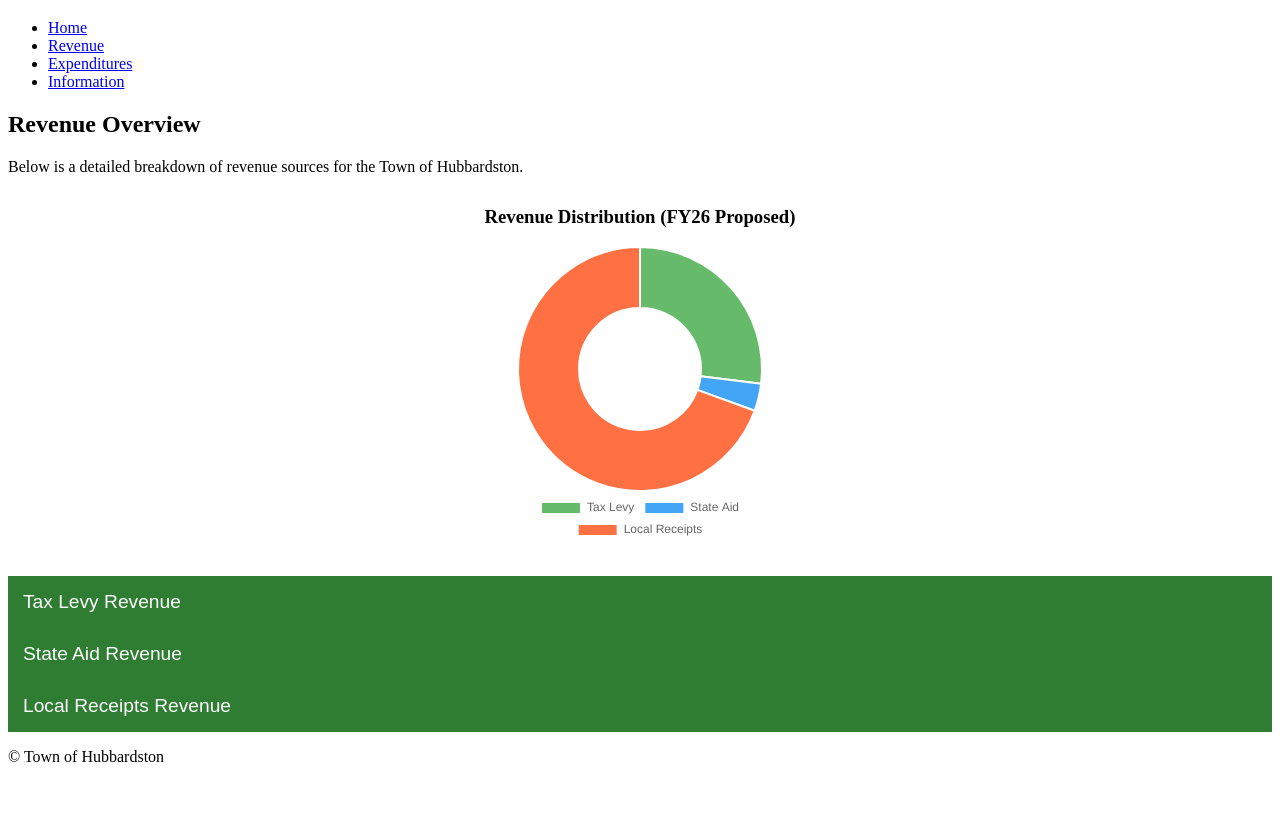
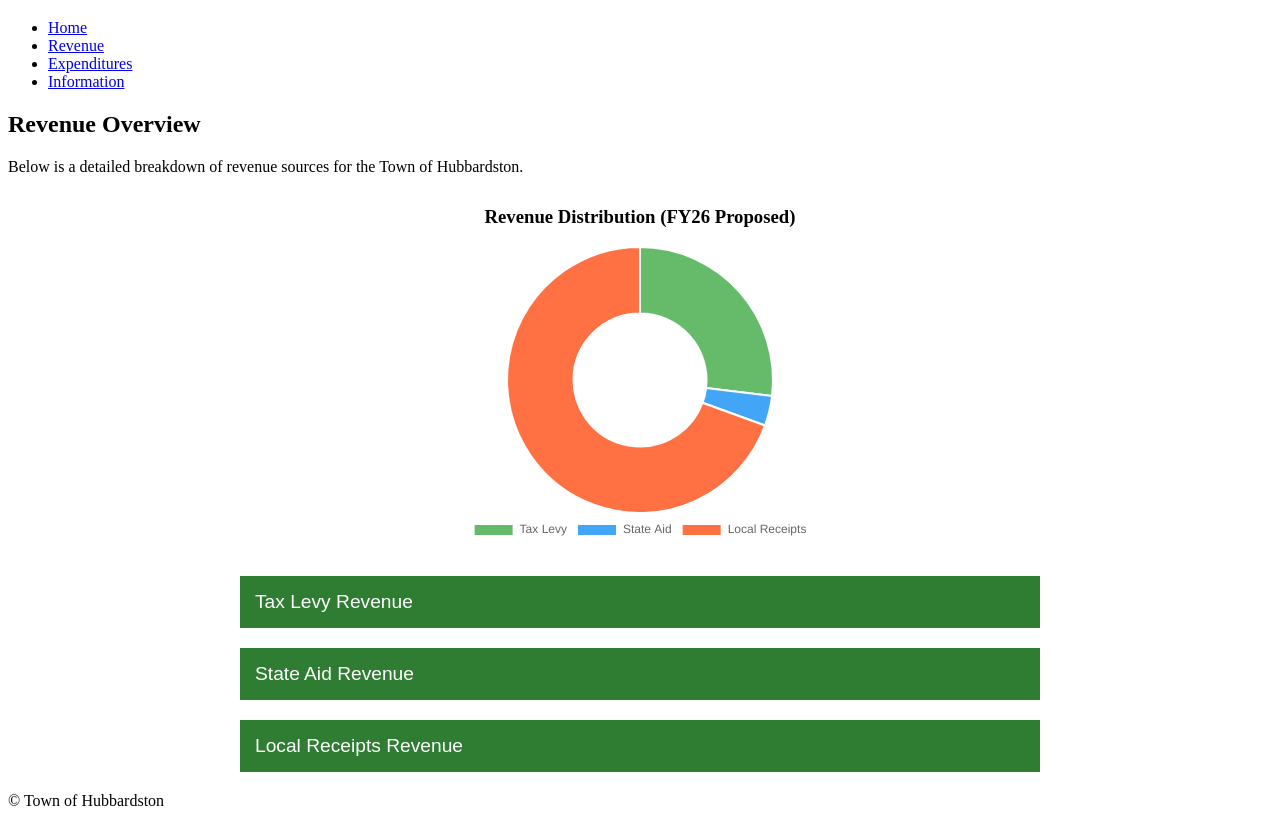
Before and after one commit to NBoudreauMA/Budget, a plain HTML site: page revenue.html in a window 1280 px wide. Shown: the part 61-887 px from the top of the page. Before the commit the page ends 843 px from the top, so only its background shows below. Drawn offline with nearby package versions, Linux system fonts and the light colour scheme.

Commit message:
Update styles.css

```diff
--- a/styles.css
+++ b/styles.css
@@ -1,17 +1,20 @@
 /* Chart Styling */
 .chart-container {
     text-align: center;
-    margin: 30px 0;
+    margin: 30px auto;
+    max-width: 600px;
 }
 
-canvas {
-    max-width: 600px;
-    margin: auto;
+.chart-wrapper {
+    width: 100%;
+    height: 300px;
+    position: relative;
 }
 
 /* Dropdown Section */
-.dropdown {
-    margin: 20px 0;
+.dropdown-container {
+    margin: 20px auto;
+    max-width: 800px;
 }
 
 .dropdown-toggle {
```
